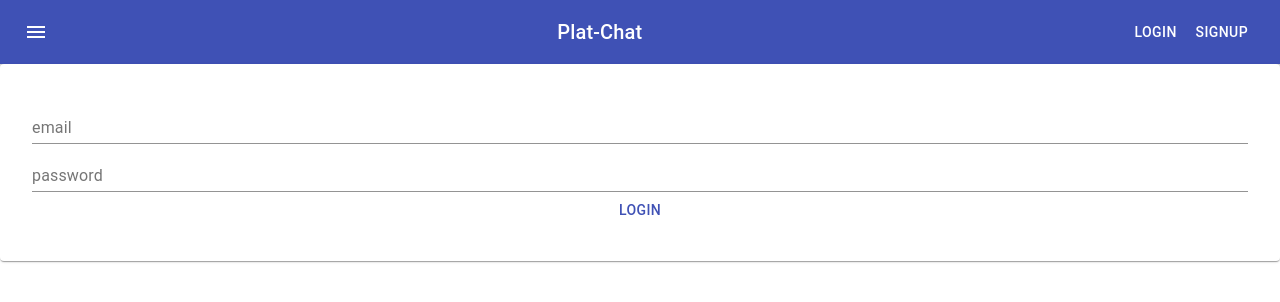
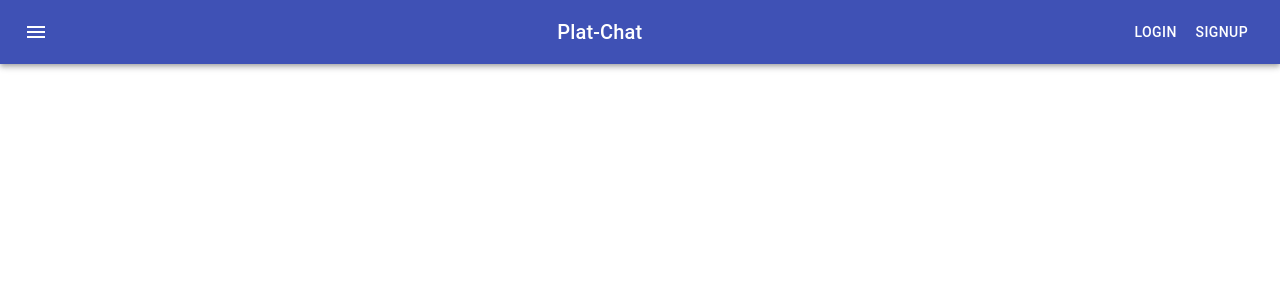
Before and after one commit to abdulazeeznaji/plat-chat, a React (Create React App) app in the folder static/: page / in a window 1280 px wide. Shown: the top 302 px of the page. Built offline with nearby package versions, Linux system fonts and the light colour scheme.

Commit message:
Separate handle_login to it's component and depend on react router for routes

```diff
--- a/static/src/App.js
+++ b/static/src/App.js
@@ -1,67 +1,33 @@
-import React, {Component} from 'react';
+import React, {Component, Fragment} from 'react';
 import './App.css';
-import LoginForm from './components/LoginForm';
-import Feed from './components/Feed';
 import Header from './components/Header';
+import { browserHistory as history } from 'react-router';
 
 class App extends Component {
     constructor(props) {
         super(props);
         this.state = {
-            displayed_form: '',
             posts:[],
             logged_in: localStorage.getItem('token') ? true : false,
 
         };
     }
 
-    // Display the required form
-    display_form = form => {
-        this.setState({
-            displayed_form: form
-        });
-    };
     handle_logout = () => {
         localStorage.removeItem('token');
         this.setState({ logged_in: false, username: '' });
+        history.push('/login');
     };
-    handle_login = (e, data) => {
-        e.preventDefault();
-        fetch('http://localhost:8000/token-auth/', {
-            method: 'POST',
-            headers: {
-                'Content-Type': 'application/json'
-            },
-            body: JSON.stringify(data)
-        })
-            .then(res => res.json())
-            .then(json => {
-                console.log(json)
-                localStorage.setItem('token', json.token);
-                this.setState({
-                    logged_in: true,
-                    displayed_form: '',
-                    username: json.token
-                });
-            });
-    };
+
 
     // Render method
     render() {
-        let form;
-        switch (this.state.displayed_form) {
-            case 'login':
-                form = <LoginForm handle_login={this.handle_login} />;
-        }
         return (
             <div className="App">
                 <Header           logged_in={this.state.logged_in}
-                                  display_form={this.display_form}
                                   handle_logout={this.handle_logout}
-
                 />
-                {form}
-                {this.state.logged_in ? <Feed/> :  <LoginForm handle_login={this.handle_login} /> }
+                {this.props.children}
             </div>
         );
     }
```
